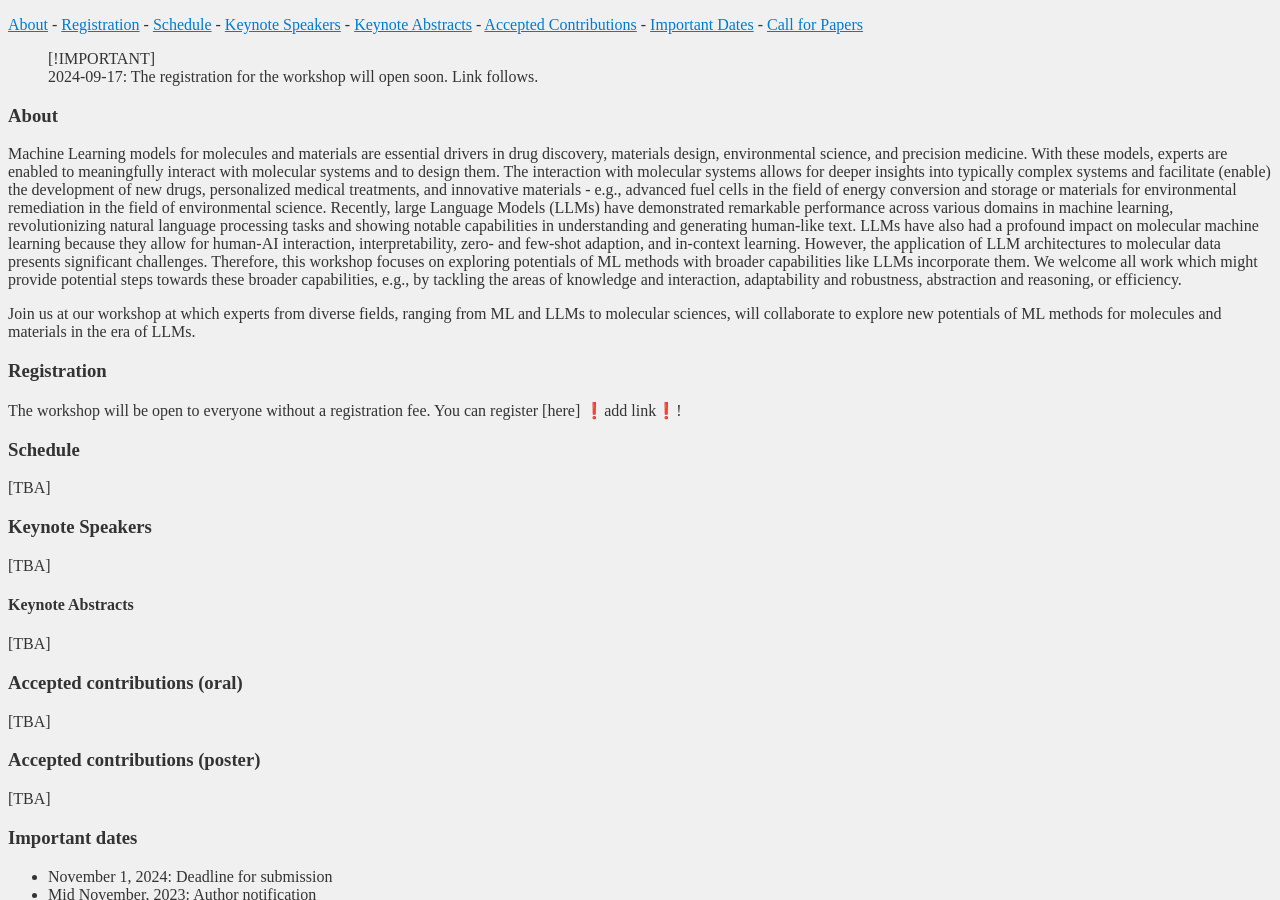
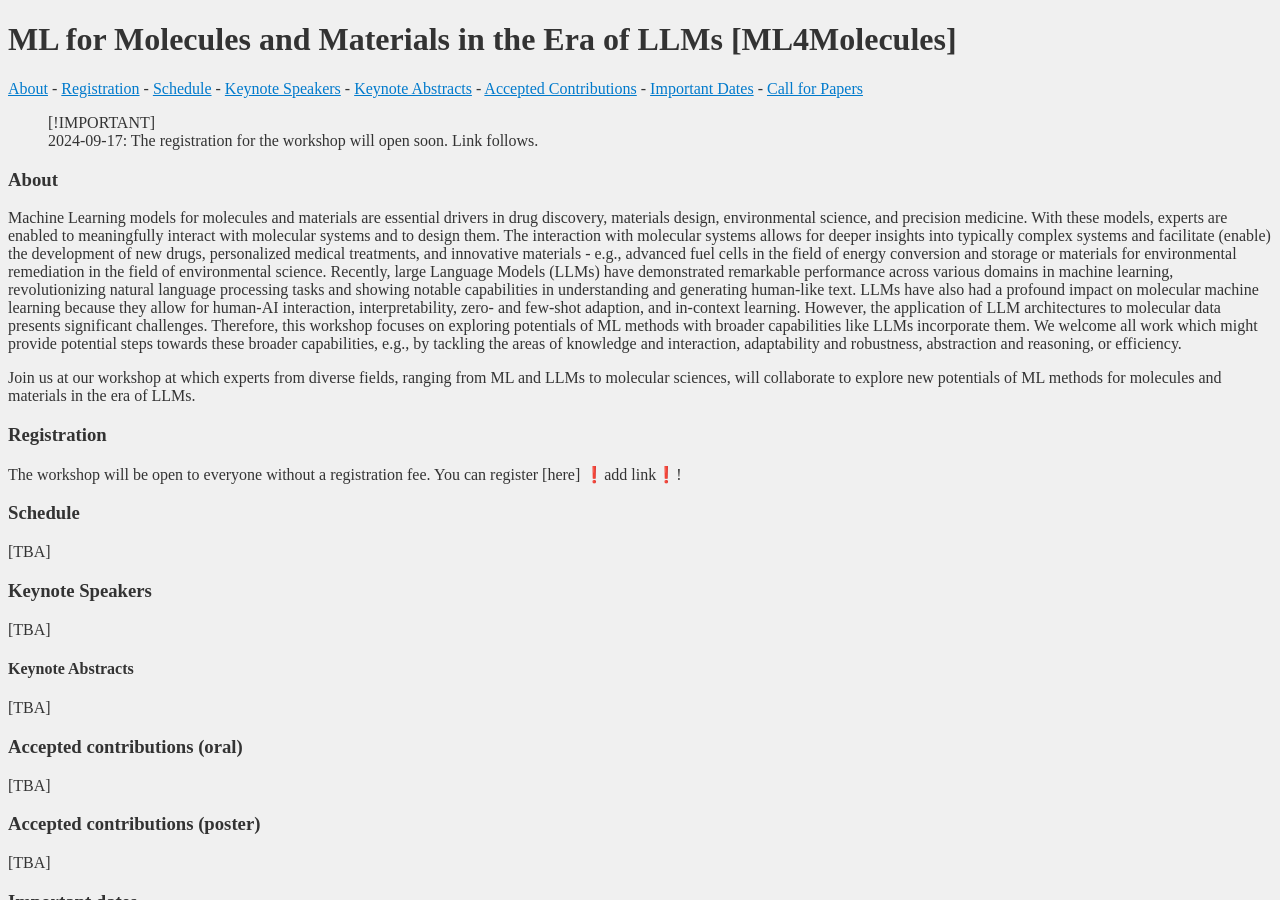
Before and after one commit to moleculediscovery/workshop2024, a Jekyll site: the page built from index.md, in a window 1280 px wide and 900 px high. Built offline with Jekyll 4.4.1, drawn with Linux system fonts in a browser that asks for light colours; our own code applies the rules of GitHub Pages for plain Markdown files; some of the changed text lies outside the part shown.

Commit message:
Update index.md

```diff
--- a/index.md
+++ b/index.md
@@ -1,3 +1,10 @@
+---
+title: ML for molecules and materials in the era of LLMs [ML4Molecules]
+description: ELLIS workshop, HYBRID, December 6, 2024
+layout: default
+---
+
+# ML for Molecules and Materials in the Era of LLMs [ML4Molecules]
 
 [About](#about) - [Registration](#registration) - [Schedule](#schedule) - [Keynote Speakers](#keynote-speakers)  - [Keynote Abstracts](#keynote-abstracts) - [Accepted Contributions](#accepted-contributions) - [Important Dates](#important-dates) - [Call for Papers](#call-for-papers)
 
```
